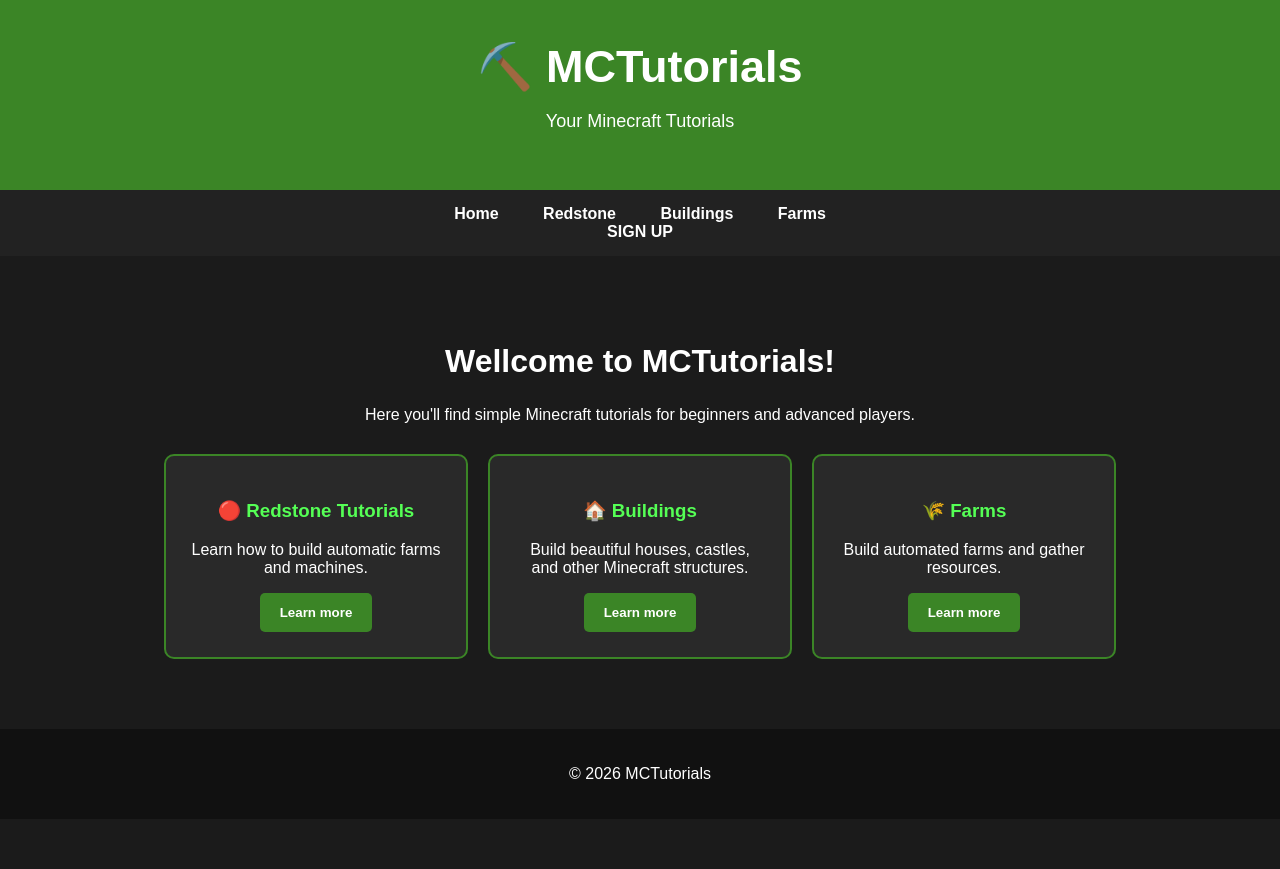
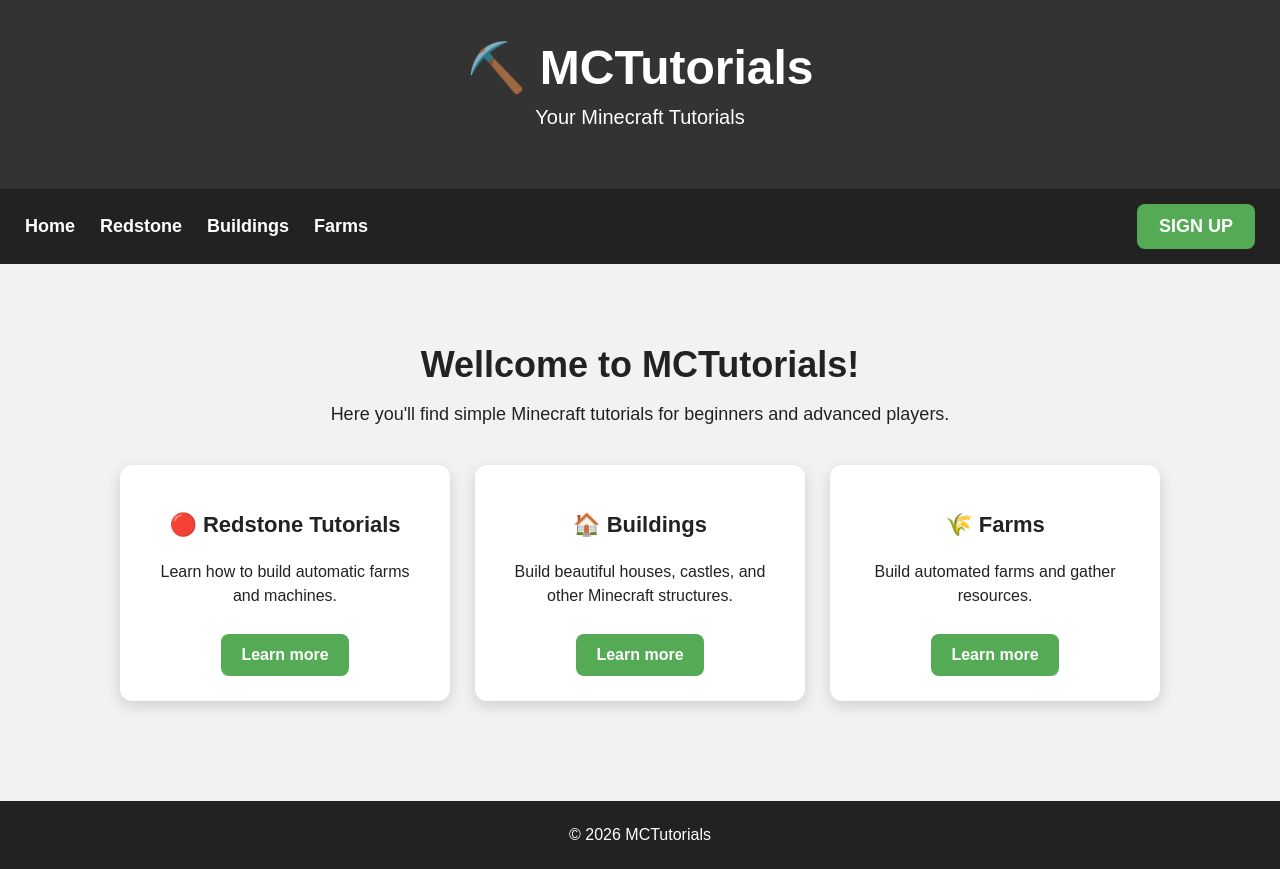
Before and after one commit to monaheiermeier-png/MCTutorials, a Flask app: page / in a window 1280 px wide. Before the commit the page ends 779 px from the top, so only its background shows below. Run offline with Flask 3, Linux system fonts and the light colour scheme.

Commit message:
style.css

```diff
--- a/static/style.css
+++ b/static/style.css
@@ -1,89 +1,288 @@
+/* =========================
+   GENERAL
+   ========================= */
+
 body {
     margin: 0;
     font-family: Arial, sans-serif;
-    background-color: #1b1b1b;
+    background-color: #f2f2f2;
+    color: #222;
+}
+
+
+/* =========================
+   HEADER
+   ========================= */
+
+header {
+    text-align: center;
+    padding: 40px 20px;
+    background-color: #333;
     color: white;
 }
 
-header {
-    background-color: #3b8526;
-    text-align: center;
-    padding: 40px 20px;
-}
-
 header h1 {
-    font-size: 45px;
     margin: 0;
+    font-size: 48px;
 }
 
 header p {
-    font-size: 18px;
+    margin-top: 10px;
+    font-size: 20px;
 }
 
+
+/* =========================
+   NAVIGATION
+   ========================= */
+
 nav {
+    display: flex;
+    align-items: center;
+    padding: 15px 25px;
     background-color: #222;
-    text-align: center;
-    padding: 15px;
+    min-height: 60px;
+    box-sizing: border-box;
 }
+
+/* Linke Navigation */
+
+.nav-left {
+    display: flex;
+    align-items: center;
+    gap: 25px;
+}
+
+/* Alle Navigations-Links */
 
 nav a {
     color: white;
     text-decoration: none;
-    margin: 0 20px;
+    font-size: 18px;
     font-weight: bold;
 }
+
+/* Hover-Effekt */
 
 nav a:hover {
     color: #55ff55;
 }
 
+
+/* =========================
+   SIGN UP BUTTON
+   ========================= */
+
+.signup-button {
+    margin-left: auto;
+    background-color: #55aa55;
+    color: white !important;
+    padding: 12px 22px;
+    border-radius: 8px;
+    font-size: 18px;
+    font-weight: bold;
+    text-decoration: none;
+    display: block;
+}
+
+.signup-button:hover {
+    background-color: #448844;
+    color: white !important;
+}
+
+
+/* =========================
+   MAIN CONTENT
+   ========================= */
+
 main {
-    max-width: 1000px;
-    margin: 40px auto;
-    padding: 20px;
-    text-align: center;
+    max-width: 1100px;
+    margin: 0 auto;
+    padding: 50px 20px;
 }
 
 main h2 {
-    font-size: 32px;
+    text-align: center;
+    font-size: 36px;
+    margin-bottom: 15px;
 }
+
+main > p {
+    text-align: center;
+    font-size: 18px;
+    margin-bottom: 40px;
+}
+
+
+/* =========================
+   TUTORIAL CARDS
+   ========================= */
 
 .tutorials {
     display: flex;
-    gap: 20px;
     justify-content: center;
-    margin-top: 30px;
+    gap: 25px;
+    flex-wrap: wrap;
 }
 
 .card {
-    background-color: #292929;
-    border: 2px solid #3b8526;
-    border-radius: 10px;
+    background-color: white;
+    width: 280px;
     padding: 25px;
-    width: 250px;
+    border-radius: 12px;
+    text-align: center;
+    box-shadow: 0 5px 15px rgba(0, 0, 0, 0.15);
 }
 
 .card h3 {
-    color: #55ff55;
+    font-size: 22px;
 }
 
-button {
-    background-color: #3b8526;
-    color: white;
-    border: none;
-    padding: 12px 20px;
-    border-radius: 5px;
-    cursor: pointer;
-    font-weight: bold;
+.card p {
+    font-size: 16px;
+    line-height: 1.5;
 }
 
-button:hover {
-    background-color: #55aa35;
+
+/* =========================
+   CARD BUTTONS
+   ========================= */
+
+.card button {
+    margin-top: 10px;
+    padding: 12px 20px;
+    border: none;
+    border-radius: 8px;
+    background-color: #55aa55;
+    color: white;
+    font-size: 16px;
+    font-weight: bold;
+    cursor: pointer;
 }
+
+.card button:hover {
+    background-color: #448844;
+}
+
+
+/* =========================
+   SIGN UP PAGE
+   ========================= */
+
+.signup-container {
+    width: 400px;
+    max-width: calc(100% - 40px);
+    margin: 80px auto;
+    padding: 40px;
+    background-color: white;
+    border-radius: 12px;
+    text-align: center;
+    box-shadow: 0 5px 20px rgba(0, 0, 0, 0.15);
+    box-sizing: border-box;
+}
+
+.signup-container h1 {
+    font-size: 40px;
+    margin-top: 0;
+    margin-bottom: 30px;
+}
+
+.signup-container form {
+    display: flex;
+    flex-direction: column;
+    gap: 15px;
+}
+
+.signup-container input {
+    box-sizing: border-box;
+    width: 100%;
+    padding: 15px;
+    font-size: 18px;
+    border-radius: 8px;
+    border: 1px solid #ccc;
+}
+
+.signup-container input:focus {
+    outline: none;
+    border-color: #55aa55;
+}
+
+.signup-container button {
+    padding: 15px;
+    font-size: 18px;
+    font-weight: bold;
+    border-radius: 8px;
+    border: none;
+    background-color: #55aa55;
+    color: white;
+    cursor: pointer;
+}
+
+.signup-container button:hover {
+    background-color: #448844;
+}
+
+
+/* =========================
+   FOOTER
+   ========================= */
 
 footer {
     text-align: center;
-    background-color: #111;
-    padding: 20px;
+    padding: 25px;
+    background-color: #222;
+    color: white;
     margin-top: 50px;
 }
+
+footer p {
+    margin: 0;
+}
+
+
+/* =========================
+   MOBILE
+   ========================= */
+
+@media (max-width: 600px) {
+
+    nav {
+        flex-wrap: wrap;
+        gap: 15px;
+    }
+
+    .nav-left {
+        flex-wrap: wrap;
+        gap: 15px;
+    }
+
+    .signup-button {
+        margin-left: auto;
+    }
+
+    header h1 {
+        font-size: 36px;
+    }
+
+    main h2 {
+        font-size: 28px;
+    }
+
+    .tutorials {
+        flex-direction: column;
+        align-items: center;
+    }
+
+    .card {
+        width: calc(100% - 40px);
+    }
+
+    .signup-container {
+        margin: 50px auto;
+        padding: 25px;
+    }
+
+    .signup-container h1 {
+        font-size: 32px;
+    }
+}
```
